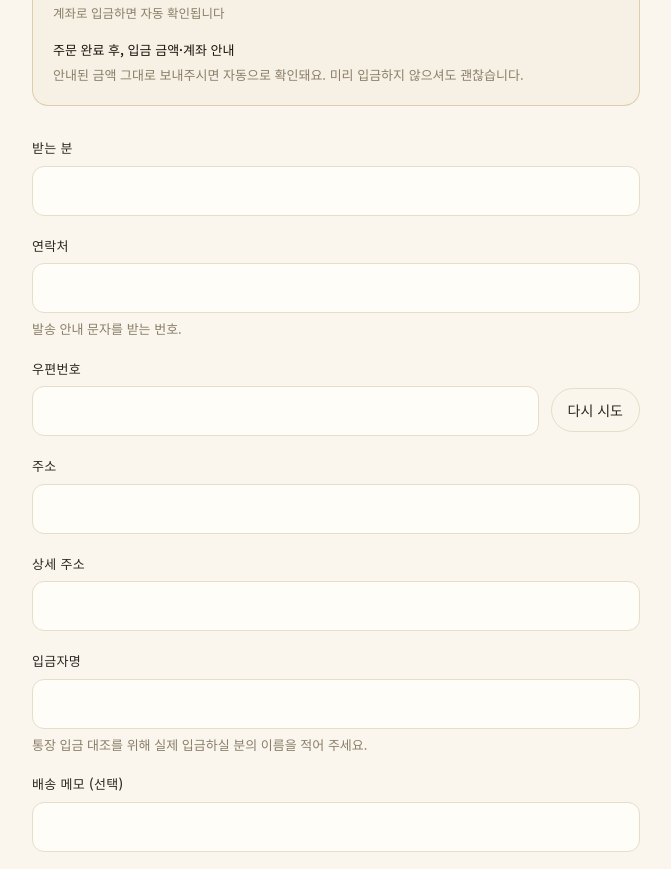
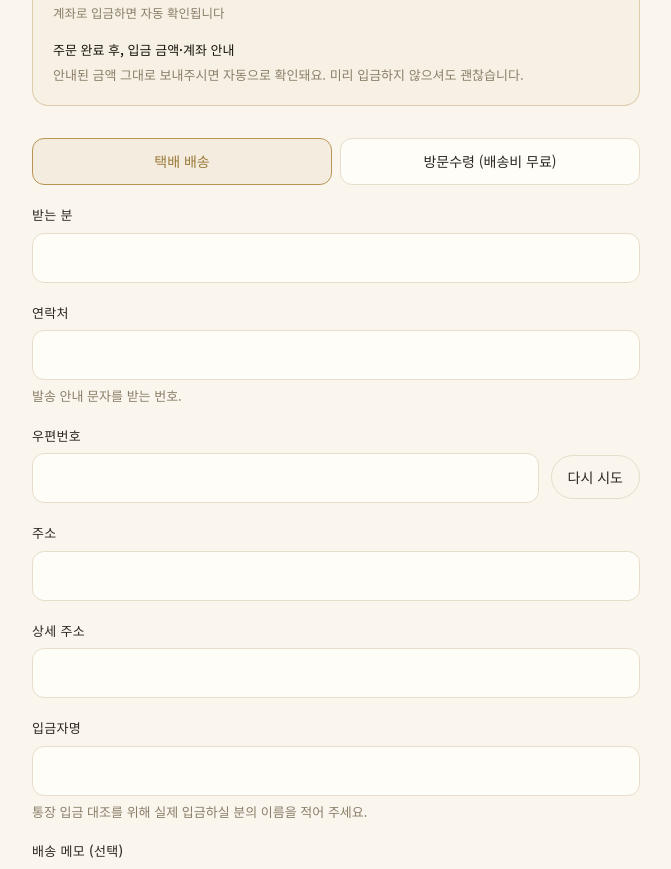
Before and after one commit to hhj3150/shop, a Next.js app: page /order-once in a window 1280 px wide. Shown: the part 1180-2049 px from the top of the page, without its empty margins (304-975 px from the left). Built offline with nearby package versions, Linux system fonts and the light colour scheme; no server answers; the database is empty.

Commit message:
feat: 단품 결제 방문수령 선택(배송비 0·주소/선물 숨김)

```diff
--- a/app/order-once/page.tsx
+++ b/app/order-once/page.tsx
@@ -11,9 +11,9 @@ import {
   formatKRW,
   ONCE_MIN_KRW,
   ONCE_SHIPPING_KRW,
-  onceShippingFee,
 } from "@/lib/products";
 import { isSpecialDeliveryPostcode } from "@/lib/regions";
+import { DEFAULT_DELIVERY_METHOD, isPickup, onceShippingFor, type DeliveryMethod } from "@/lib/delivery-method";
 import {
   createOnceOrder,
   createGuestOnceOrder,
@@ -34,6 +34,7 @@ import { Field } from "@/components/Field";
 import { AddressSearch } from "@/components/AddressSearch";
 import { Track } from "@/components/Track";
 import { GiftOptions } from "@/components/GiftOptions";
+import { DeliveryMethodSelect } from "@/components/DeliveryMethodSelect";
 import { LoadMyInfoButton, type MyInfoFields } from "@/components/LoadMyInfo";
 import { CashReceiptFields } from "@/components/CashReceiptFields";
 import {
@@ -79,6 +80,8 @@ function OrderOnce() {
   const idempotencyKeyRef = useRef<string | null>(null);
   const [isGift, setIsGift] = useState(false);
   const [giftMessage, setGiftMessage] = useState("");
+  // 수령방법: 택배(기본) | 방문수령. 방문수령은 배송비 0·주소/선물/특수지역 동의 숨김.
+  const [deliveryMethod, setDeliveryMethod] = useState<DeliveryMethod>(DEFAULT_DELIVERY_METHOD);
   const [method, setMethod] = useState<CheckoutMethod>("BANK");
   const [cashReceiptType, setCashReceiptType] = useState<CashReceiptType>(DEFAULT_CASH_RECEIPT);
   const [cashReceiptId, setCashReceiptId] = useState("");
@@ -158,7 +161,8 @@ function OrderOnce() {
   // 배송지 우편번호 기준 배송비. 특수배송지역(제주·도서산간 등)은 5,000원이며
   //   서버(RPC)가 청구하는 금액과 일치시킨다.
   const isSpecialRegion = isSpecialDeliveryPostcode(ship.postcode);
-  const shipping = onceShippingFee(subtotal, ship.postcode);
+  const pickup = isPickup(deliveryMethod);
+  const shipping = onceShippingFor(deliveryMethod, subtotal, ship.postcode);
   const total = subtotal + shipping;
   const belowMin = subtotal < ONCE_MIN_KRW;
 
@@ -218,6 +222,17 @@ function OrderOnce() {
     }
   }
 
+  // 수령방법 전환. 방문수령으로 바꾸면 선물·주소·특수지역 동의를 초기화한다(택배 발송 전제 항목).
+  //   주소 복원은 하지 않는다(방문수령은 주소 자체가 불필요).
+  function changeDeliveryMethod(m: DeliveryMethod) {
+    setDeliveryMethod(m);
+    if (m === "방문수령") {
+      setIsGift(false); // 선물은 택배 발송 전제 — 방문수령에선 숨김+초기화
+      setShip((prev) => ({ ...prev, postcode: "", address: "", addressDetail: "" }));
+      setAcceptFresh(false);
+    }
+  }
+
   async function onSubmit(e: FormEvent) {
     e.preventDefault();
     setError(null);
@@ -229,11 +244,11 @@ function OrderOnce() {
       setError(`단품 구매는 상품 합계 ${formatKRW(ONCE_MIN_KRW)}부터 가능합니다.`);
       return;
     }
-    if (!ship.name.trim() || !ship.phone.trim() || !ship.address.trim()) {
-      setError("받는 분, 연락처, 주소를 입력해 주세요.");
+    if (!ship.name.trim() || !ship.phone.trim() || (!pickup && !ship.address.trim())) {
+      setError(pickup ? "받는 분, 연락처를 입력해 주세요." : "받는 분, 연락처, 주소를 입력해 주세요.");
       return;
     }
-    if (isSpecialRegion && !acceptFresh) {
+    if (!pickup && isSpecialRegion && !acceptFresh) {
       setError("제주·도서산간 등 특수배송지역은 신선도 안내에 동의하셔야 주문할 수 있습니다.");
       return;
     }
@@ -256,6 +271,7 @@ function OrderOnce() {
       // 게스트는 선물하기를 노출하지 않으므로 isGift 는 항상 false 다.
       const shipInfo = {
         ...ship,
+        deliveryMethod,
         isGift,
         gifterName: profile?.name ?? ship.depositorName,
         giftMessage,
@@ -281,7 +297,7 @@ function OrderOnce() {
       }
 
       // 회원 본인 주소 주문이면, 프로필의 빈 배송칸을 자동 보완 → 다음 주문부터 따라온다.
-      if (user && profile && !isGift) void backfillProfileShipping(profile, ship);
+      if (user && profile && !isGift && !pickup) void backfillProfileShipping(profile, ship);
       const shipLabel = formatDispatch(new Date(`${shipDate}T00:00:00`));
       const params = new URLSearchParams({
         no: orderNo,
@@ -361,8 +377,8 @@ function OrderOnce() {
       </h1>
       <p className="mt-3 text-[14px] leading-relaxed text-mute">
         구독 없이, 원하는 것만 한 번. 상품 합계{" "}
-        <span className="text-ink-soft">{formatKRW(ONCE_MIN_KRW)} 이상</span> · 배송비{" "}
-        {formatKRW(ONCE_SHIPPING_KRW)}. 입금이 확인되면{" "}
+        <span className="text-ink-soft">{formatKRW(ONCE_MIN_KRW)} 이상</span> ·{" "}
+        {pickup ? "방문수령 — 배송비 무료" : `배송비 ${formatKRW(ONCE_SHIPPING_KRW)}`}. 입금이 확인되면{" "}
         <span className="text-ink-soft">{dispatch}</span>에 발송됩니다.{" "}
         <br className="hidden sm:block" />
         평일(월–목) 자정 전 주문은 다음 날, 금·토·일 주문은 월요일 발송. (발송 월–금)
@@ -444,12 +460,12 @@ function OrderOnce() {
         <div className="mt-2 flex justify-between text-[14px]">
           <span className="text-mute">
             배송비
-            {isSpecialRegion && (
+            {!pickup && isSpecialRegion && (
               <span className="ml-1.5 text-[12px] text-gold-deep">제주·도서산간 5,000원</span>
             )}
           </span>
           <span className="tabular-nums text-ink-soft">
-            {formatKRW(shipping)}
+            {pickup ? "방문수령 — 배송비 무료" : formatKRW(shipping)}
           </span>
         </div>
         {creditAvailable.count > 0 && (
@@ -512,7 +528,8 @@ function OrderOnce() {
 
       {/* 배송지 */}
       <form onSubmit={onSubmit} className="mt-8 space-y-5">
-        {user && (
+        <DeliveryMethodSelect value={deliveryMethod} onChange={changeDeliveryMethod} />
+        {!pickup && user && (
           <GiftOptions
             userId={user.id}
             isGift={isGift}
@@ -522,11 +539,13 @@ function OrderOnce() {
             onSelectRecipient={applyRecipient}
           />
         )}
-        {!isGift && (
+        {!pickup && !isGift && (
           <LoadMyInfoButton profile={profile} onLoad={fillFromProfile} disabled={busy} />
         )}
         <Field id="name" label={isGift ? "받는 분 (선물 받으실 분)" : "받는 분"} required value={ship.name} onChange={(e) => update("name", e.target.value)} />
         <Field id="phone" label="연락처" hint="발송 안내 문자를 받는 번호." inputMode="numeric" required value={ship.phone} onChange={(e) => update("phone", e.target.value)} />
+        {!pickup && (
+          <>
             <div className="flex items-end gap-3">
               <div className="flex-1">
                 <Field id="postcode" label="우편번호" inputMode="numeric" value={ship.postcode} onChange={(e) => update("postcode", e.target.value)} />
@@ -560,6 +579,8 @@ function OrderOnce() {
                 </label>
               </div>
             )}
+          </>
+        )}
 
         <Field id="depositorName" label="입금자명" hint="통장 입금 대조를 위해 실제 입금하실 분의 이름을 적어 주세요." value={ship.depositorName} onChange={(e) => update("depositorName", e.target.value)} />
         <Field id="memo" label="배송 메모 (선택)" value={ship.memo} onChange={(e) => update("memo", e.target.value)} />
@@ -587,7 +608,7 @@ function OrderOnce() {
 
         <button
           type="submit"
-          disabled={busy || belowMin || count === 0 || (isSpecialRegion && !acceptFresh)}
+          disabled={busy || belowMin || count === 0 || (!pickup && isSpecialRegion && !acceptFresh)}
           className="w-full rounded-full bg-ink py-4 text-sm font-medium tracking-wide text-cream transition-colors hover:bg-gold-deep disabled:cursor-not-allowed disabled:opacity-50"
         >
           {busy
```
Lines whose indentation alone changed are shown as unchanged.
